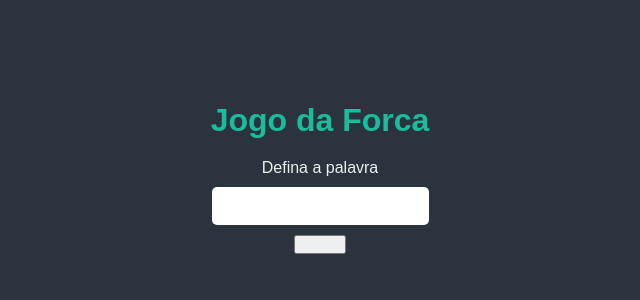
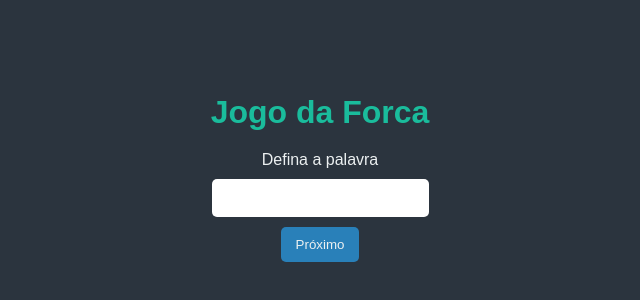
Before and after one commit to Emerson-lab/jogo-da-forca, a Vue app: page / in a window 1280 px wide. Shown: the part 222-522 px from the top of the page, without its empty margins (320-960 px from the left). Built offline with nearby package versions, Linux system fonts and the light colour scheme.

Commit message:
create style button

```diff
--- a/src/css/global.css
+++ b/src/css/global.css
@@ -24,5 +24,22 @@ body {
 }
 
 h1 {
-  color: var(--color-text-title)
+  color: var(--color-text-title);
 }
+
+button {
+  padding: 10px 15px;
+  background-color: var(--color-background-button);
+  border: 0;
+  border-radius: 5px;
+  cursor: pointer;
+  transition: 0.2s opacity;
+}
+
+button:hover {
+  opacity: 0.8;
+}
+
+button[disabled] {
+  opacity: 0.2;
+}
```
